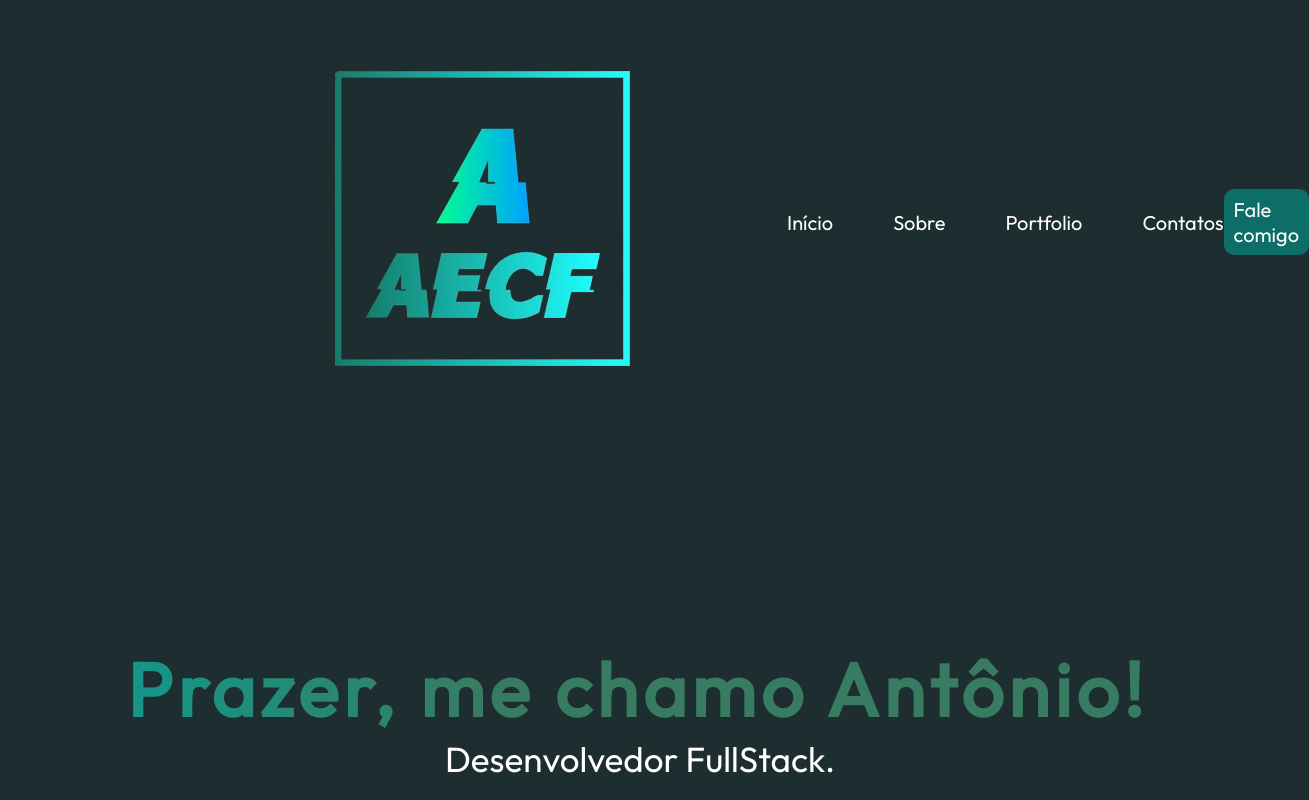
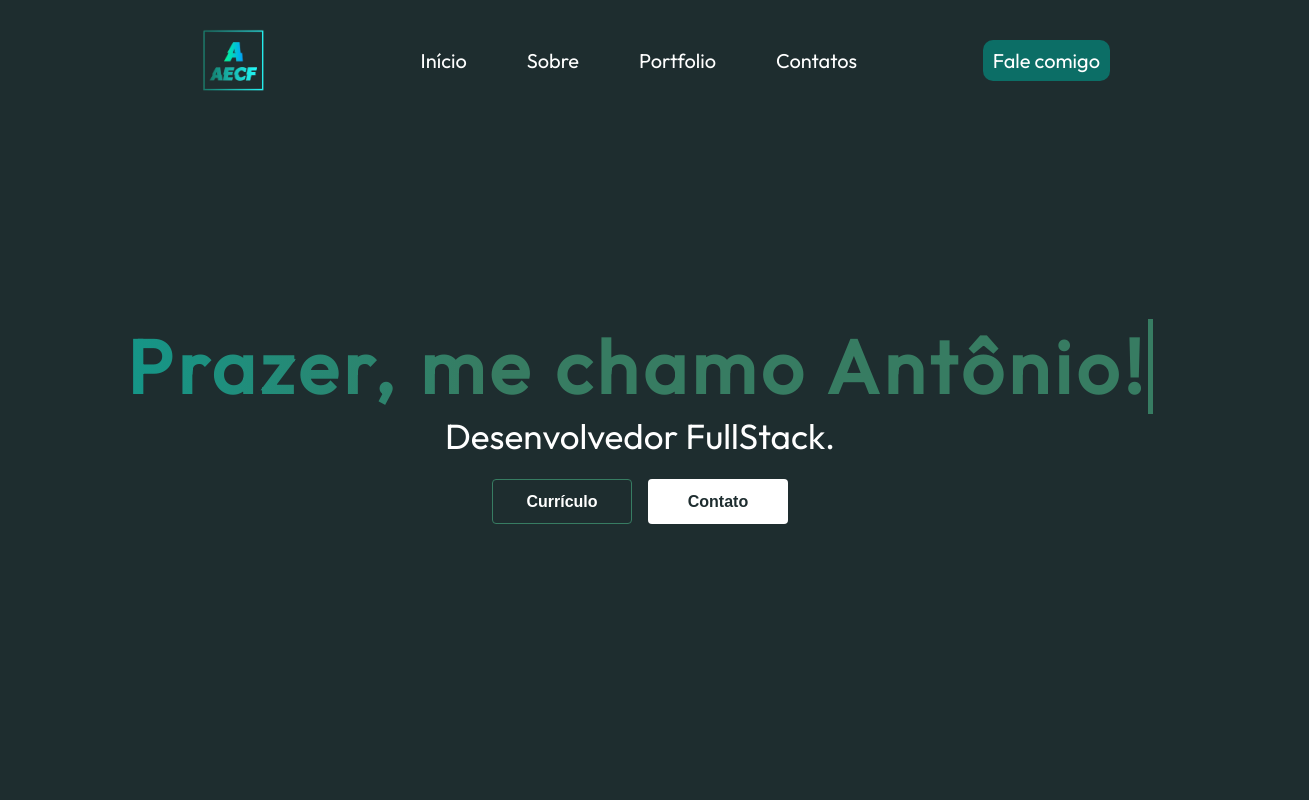
Before and after one commit to antoniocintra/portfolio-react, a React (Vite) app: page / in a window 1280 px wide. Shown: the top 800 px of the page, 1309 px wide, since content can reach past the window. Built offline with nearby package versions, Linux system fonts and the light colour scheme.

Commit message:
add new features navbar

```diff
--- a/src/Components/Navbar/Navbar.jsx
+++ b/src/Components/Navbar/Navbar.jsx
@@ -1,20 +1,58 @@
-import './Navbar.css';
-import logo from '../../assets/logo-removebg.png'
-
+import "./Navbar.css";
+import logo from "../../assets/logo-removebg.png";
+import menu_open from "../../assets/menu_open.svg";
+import menu_close from "../../assets/menu_close.svg";
+import { useRef} from "react";
 
 const Navbar = () => {
-    return(
-        <div className='navbar'>
-            <img src= {logo} alt="logo from portfolio" />
-            <ul className="nav-menu">
-                <a href='#home'><li>Início</li></a>
-                <a href='#about'><li>Sobre</li></a>
-                <a href='#projects'><li>Portfolio</li></a>
-               <a href='#footer'><li>Contatos</li></a>
-            </ul>
-            <div className='nav-connect' href = ''>Fale comigo</div>
-        </div>
-    )
-}
+
+  const menuRef = useRef();
+
+  const openMenu = () => {
+    menuRef.current.style.right = "0";
+  };
+
+  const closeMenu = () => {
+    menuRef.current.style.right = "-350px";
+  };
+
+  return (
+    <div className="navbar" id = "home">
+      <img src={logo}
+      className="logo"
+      alt="logo from portfolio"
+       />
+      <img src={menu_open}
+      onClick={openMenu} alt=""
+       className="nav-mob-open"
+       />
+      <ul ref={menuRef}
+      className="nav-menu"
+      >
+        <img
+          src={menu_close}
+          onClick={closeMenu}
+          alt=""
+          className="nav-mob-close"
+        />
+        <a href="#home">
+          <li>Início</li>
+        </a>
+        <a href="#about">
+          <li>Sobre</li>
+        </a>
+        <a href="#projects">
+          <li>Portfolio</li>
+        </a>
+        <a href="#footer">
+          <li>Contatos</li>
+        </a>
+      </ul>
+      <div className="nav-connect" href="">
+        Fale comigo
+      </div>
+    </div>
+  );
+};
 
 export default Navbar;
```
